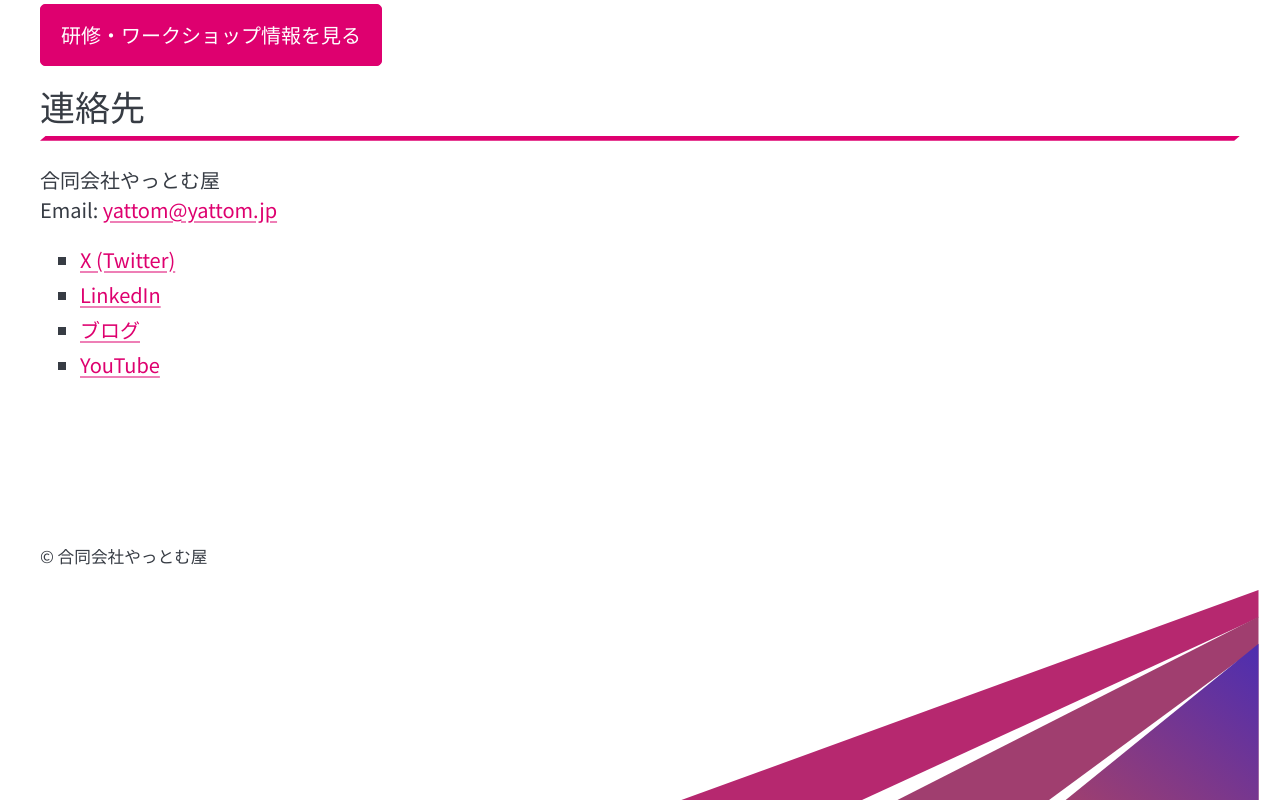
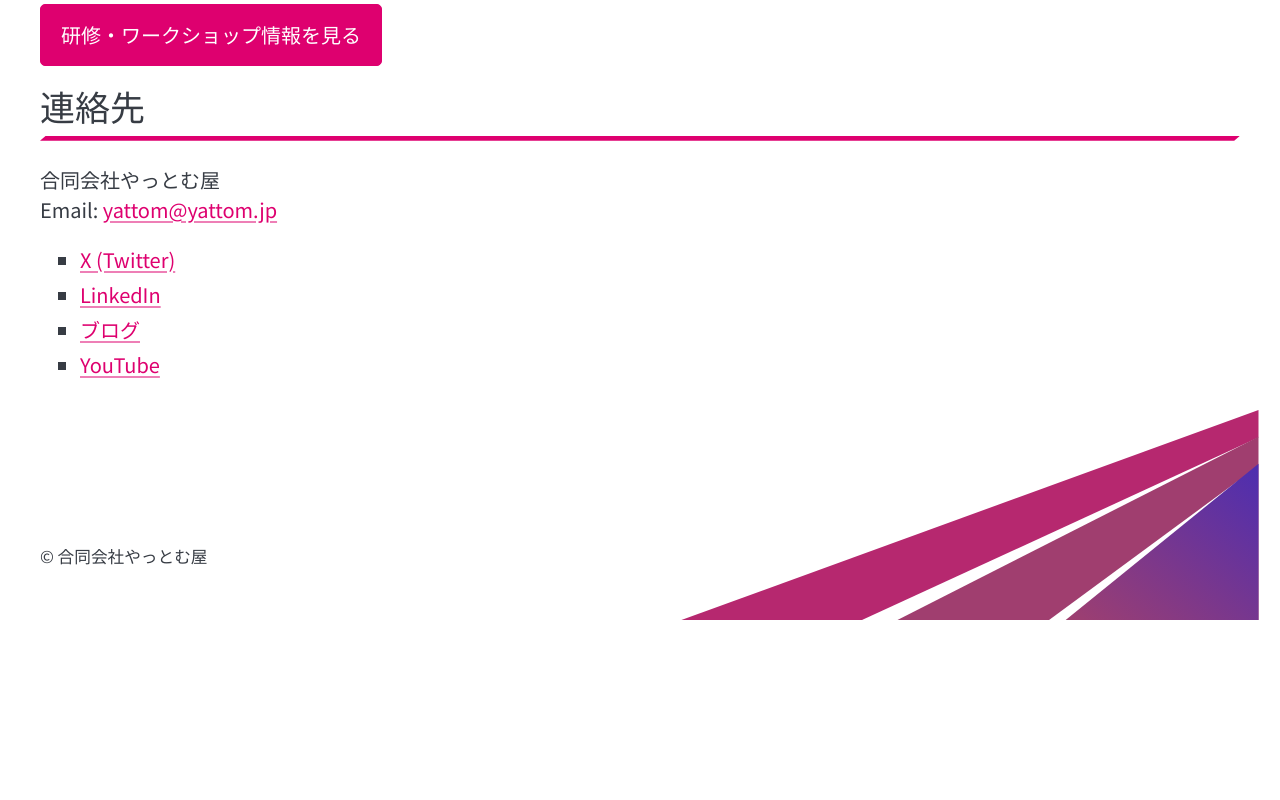
Before and after one commit to yattom/site-yattom-jp, a plain HTML site: page public/index.html in a window 1280 px wide. Shown: the part 650-1450 px from the top of the page. After the commit the page ends 1270 px from the top, so only its background shows below. Drawn offline with nearby package versions, Linux system fonts and the light colour scheme.

Commit message:
ページ末尾の斜め帯をフッターに食い込ませて上に寄せる
ずらす量は --y-deco-lift で調整できるようにした。

Co-Authored-By: Claude Opus 5 <noreply@anthropic.com>
Claude-Session: https://claude.ai/code/session_01DzWxzJXsobZRwhd42upAUV

```diff
--- a/public/style.css
+++ b/public/style.css
@@ -15,6 +15,9 @@
   --y-header-bar-skew: 11.5px;
   --y-rule-h: 5px;
   --y-rule-skew: 5.8px;
+
+  /* ページ末尾の斜め帯を、どれだけフッターに食い込ませるか */
+  --y-deco-lift: 9rem;
 }
 
 /* Pico の primary を屋号のマゼンタに差し替える。
@@ -111,6 +114,8 @@ main h2::after {
    ここでは大きさと位置だけを決める。ページ右端まで届かせたいので
    コンテナの外に置いてある */
 footer.container {
+  position: relative;
+  z-index: 1;
   margin-top: 4rem;
   padding-top: 2rem;
 }
@@ -120,4 +125,6 @@ footer.container {
   width: min(600px, 66%);
   height: auto;
   margin-left: auto;
+  /* フッターに食い込ませて上に寄せる。--y-deco-lift を増やすほど上に上がる */
+  margin-top: calc(-1 * var(--y-deco-lift));
 }
```
